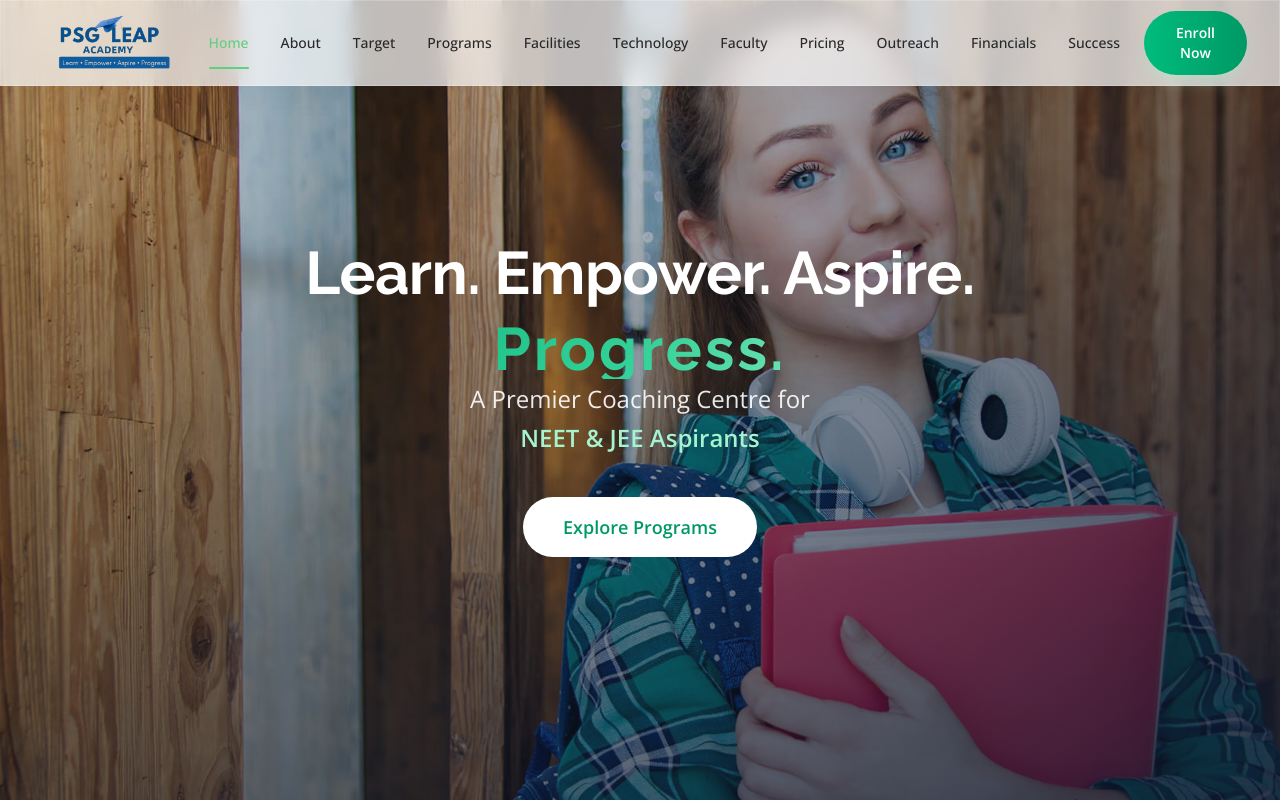
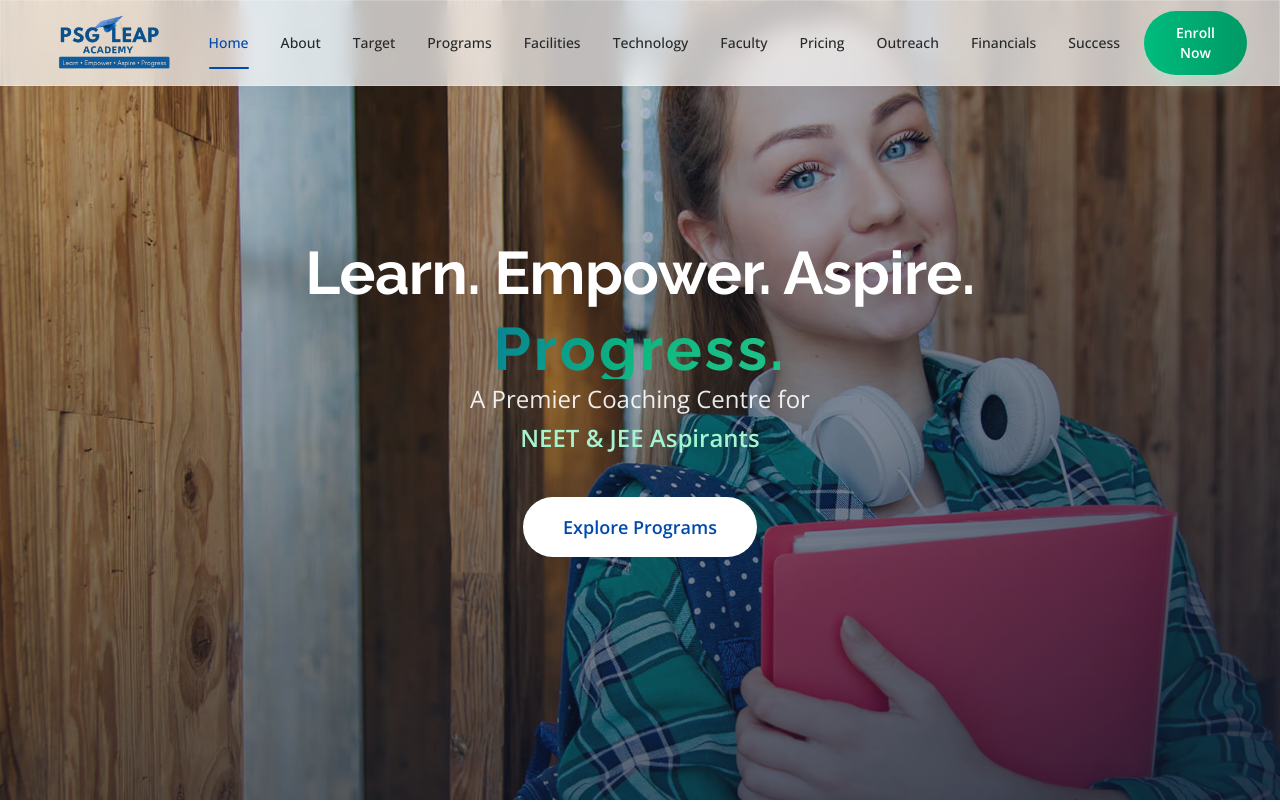
Before and after one commit to Vijay-Psgtech/Psg-leap-academy, a React (Vite) app: page / in a window 1280 px wide. Shown: the top 802 px of the page. Built offline with nearby package versions, Linux system fonts and the light colour scheme.

Commit message:
Updated all components with the consistenet color scheme.

```diff
--- a/src/components/layout/Header.jsx
+++ b/src/components/layout/Header.jsx
@@ -99,8 +99,8 @@ const Header = ({ scrollToSection }) => {
                     initial={{ opacity: 0, y: -6 }}
                     animate={{ opacity: 1, y: 0 }}
                     transition={{ delay: idx * 0.05 }}
-                    style={{ color: isActive ? "#5fcf80" : "#272828" }}
-                    whileHover={{ color: "#5fcf80" }}
+                    style={{ color: isActive ? "#004AAD" : "#272828" }}
+                    whileHover={{ color: "#004AAD" }}
                     aria-current={isActive ? "page" : undefined}
                     aria-label={`Navigate to ${item.label} section`}
                   >
@@ -110,7 +110,7 @@ const Header = ({ scrollToSection }) => {
                       <motion.span
                         layoutId="nav-underline"
                         className="absolute left-0 -bottom-2 w-full h-0.5 rounded-full"
-                        style={{ background: "#5fcf80" }}
+                        style={{ background: "#004AAD" }}
                         transition={{
                           type: "spring",
                           stiffness: 500,
--- a/src/components/layout/Loader.jsx
+++ b/src/components/layout/Loader.jsx
@@ -3,7 +3,7 @@ import { motion } from "framer-motion";
 
 const Loader = () => {
   return (
-    <div className="fixed inset-0 flex flex-col items-center justify-center bg-gradient-to-b from-blue-50 to-white z-[9999]">
+    <div className="fixed inset-0 flex flex-col items-center justify-center bg-gradient-to-b from-[#004AAD]/10 to-white z-[9999]">
       {/*Logo pulse*/}
       <motion.img
         src="/logo.png"
@@ -16,17 +16,17 @@ const Loader = () => {
       {/*Animated dots*/}
       <div className="flex space-x-2">
         <motion.span
-          className="w-3 h-3 bg-blue-500 rounded-full"
+          className="w-3 h-3 bg-[#004AAD] rounded-full"
           animate={{ y: [0, -6, 0] }}
           transition={{ duration: 0.6, repeat: Infinity, delay: 0 }}
         />
         <motion.span
-          className="w-3 h-3 bg-blue-700 rounded-full"
+          className="w-3 h-3 bg-[#004AAD]/80 rounded-full"
           animate={{ y: [0, -6, 0] }}
           transition={{ duration: 0.6, repeat: Infinity, delay: 0.2 }}
         />
         <motion.span
-          className="w-3 h-3 bg-blue-900 rounded-full"
+          className="w-3 h-3 bg-[#004AAD]/60 rounded-full"
           animate={{ y: [0, -6, 0] }}
           transition={{ duration: 0.6, repeat: Infinity, delay: 0.4 }}
         />
@@ -34,7 +34,7 @@ const Loader = () => {
 
       {/*Loading Text*/}
       <motion.p
-        className="mt-4 text-blue-900 font-semibold tracking-wide text-lg"
+        className="mt-4 text-[#004AAD] font-semibold tracking-wide text-lg"
         animate={{ opacity: [0.5, 1, 0.5] }}
         transition={{ duration: 1.5, repeat: Infinity }}
       >
--- a/src/components/sections/Conslusion.jsx
+++ b/src/components/sections/Conslusion.jsx
@@ -3,7 +3,7 @@ import { motion } from "framer-motion";
 
 const Conslusion = () => {
   return (
-    <section className="py-20 bg-gradient-to-br from-white via-emerald-50 to-white">
+    <section className="py-20 bg-gradient-to-br from-[#004AAD]/5 via-emerald-50 to-white">
       <div className="max-w-7xl mx-auto px-4 sm:px-6 lg:px-8">
         <motion.div
           className="text-center"
@@ -44,7 +44,7 @@ const Conslusion = () => {
             <h3
               className="text-2xl md:text-3xl font-bold drop-shadow-md tracking-wide"
               style={{
-                color: "#5fcf80",
+                color: "#004AAD",
                 fontFamily: "'Raleway', sans-serif",
               }}
             >
--- a/src/components/sections/Facilities.jsx
+++ b/src/components/sections/Facilities.jsx
@@ -90,7 +90,7 @@ const Facilities = () => {
               className="text-center p-8 rounded-2xl shadow-lg card-hover"
               style={{
                 background: "linear-gradient(135deg, #f9f9f9, #f5f5f5)",
-                border: "1px solid rgba(95, 207, 128, 0.15)",
+                border: "1px solid rgba(0, 74, 173, 0.15)",
               }}
               variants={{
                 hidden: { opacity: 0, y: 40 },
--- a/src/components/sections/Faculty.jsx
+++ b/src/components/sections/Faculty.jsx
@@ -110,7 +110,7 @@ const Faculty = () => {
               className="rounded-2xl shadow-lg p-8 text-center card-hover"
               style={{
                 background: "linear-gradient(135deg, #f9f9f9, #f5f5f5)",
-                border: "1px solid rgba(95, 207, 128, 0.15)",
+                border: "1px solid rgba(0, 74, 173, 0.15)",
               }}
               variants={{
                 hidden: { opacity: 0, y: 40 },
--- a/src/components/sections/Hero.jsx
+++ b/src/components/sections/Hero.jsx
@@ -56,7 +56,7 @@ const Hero = ({ scrollToSection }) => {
               className="block mt-4 bg-clip-text text-transparent"
               style={{
                 backgroundImage:
-                  "linear-gradient(90deg, #10b981, #34d399, #a7f3d0)",
+                  "linear-gradient(90deg, #004AAD, #10b981, #34d399)",
                 letterSpacing: "3px",
               }}
               initial={{ opacity: 0, scale: 0.95 }}
@@ -83,17 +83,17 @@ const Hero = ({ scrollToSection }) => {
           {/* CTA */}
           <motion.button
             onClick={() => scrollToSection("programs")}
-            className="px-10 py-4 rounded-full font-semibold text-lg bg-white text-emerald-600 relative overflow-hidden group icon-button"
+            className="px-10 py-4 rounded-full font-semibold text-lg bg-white text-[#004AAD] relative overflow-hidden group icon-button"
             whileHover={{
               scale: 1.08,
-              boxShadow: "0 20px 50px rgba(16,185,129,0.4)",
+              boxShadow: "0 20px 50px rgba(0, 74, 173, 0.4)",
             }}
             whileTap={{ scale: 0.95 }}
             transition={{ type: "spring", stiffness: 400, damping: 10 }}
             aria-label="Explore coaching programs offered"
           >
             <motion.span
-              className="absolute inset-0 bg-gradient-to-r from-emerald-400 to-emerald-600 -z-10"
+              className="absolute inset-0 bg-gradient-to-r from-[#004AAD] to-[#0066cc] -z-10"
               initial={{ x: "-100%" }}
               whileHover={{ x: 0 }}
               transition={{ duration: 0.3 }}
--- a/src/components/sections/Marketing.jsx
+++ b/src/components/sections/Marketing.jsx
@@ -78,7 +78,7 @@ const Marketing = () => {
               className="rounded-2xl shadow-lg p-8 text-center card-hover"
               style={{
                 background: "linear-gradient(135deg, #f9f9f9, #f5f5f5)",
-                border: "1px solid rgba(95, 207, 128, 0.15)",
+                border: "1px solid rgba(0, 74, 173, 0.15)",
               }}
               variants={{
                 hidden: { opacity: 0, y: 40 },
--- a/src/components/sections/Stats.jsx
+++ b/src/components/sections/Stats.jsx
@@ -33,7 +33,7 @@ const Stats = () => {
   const [isVisible, setIsVisible] = useState(false);
 
   return (
-    <section className="py-20 bg-gradient-to-br from-white via-emerald-50 to-white overflow-hidden">
+    <section className="py-20 bg-gradient-to-br from-[#004AAD]/5 via-emerald-50 to-white overflow-hidden">
       <div className="max-w-7xl mx-auto px-4 sm:px-6 lg:px-8">
         <motion.div
           className="grid grid-cols-2 md:grid-cols-4 gap-8"
--- a/src/components/sections/Technology.jsx
+++ b/src/components/sections/Technology.jsx
@@ -27,7 +27,7 @@ const Technology = () => {
   return (
     <section
       id="technology"
-      className="py-20 bg-gradient-to-br from-white via-emerald-50 to-white overflow-hidden"
+      className="py-20 bg-gradient-to-br from-[#004AAD]/5 via-emerald-50 to-white overflow-hidden"
       role="region"
       aria-label="Technology and digital tools"
     >
@@ -72,7 +72,7 @@ const Technology = () => {
               className="rounded-2xl shadow-lg p-10 text-center card-hover"
               style={{
                 background: "linear-gradient(135deg, #ffffff, #f8fbf9)",
-                border: "1px solid rgba(95, 207, 128, 0.2)",
+                border: "1px solid rgba(0, 74, 173, 0.15)",
               }}
               variants={{
                 hidden: { opacity: 0, y: 40 },
```
